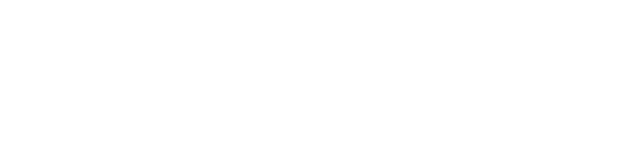
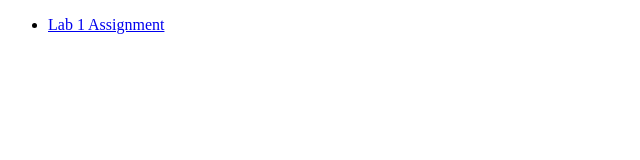
Before and after one commit to charlesg97/Web-Portfolio, a plain HTML site: page index.html in a window 1280 px wide. Shown: the whole page, without its empty margins (0-640 px from the left). Drawn offline with Linux system fonts and the light colour scheme.

Commit message:
Added Lab 1 Assignment file

```diff
--- a/index.html
+++ b/index.html
@@ -7,7 +7,7 @@
 </head>
 <body>
     <ul>
-
+        <li><a href="../index/lab1-charlie/favorite-musician-lab.zip">Lab 1 Assignment</a></li>
     </ul>
 </body>
 </html>
```
